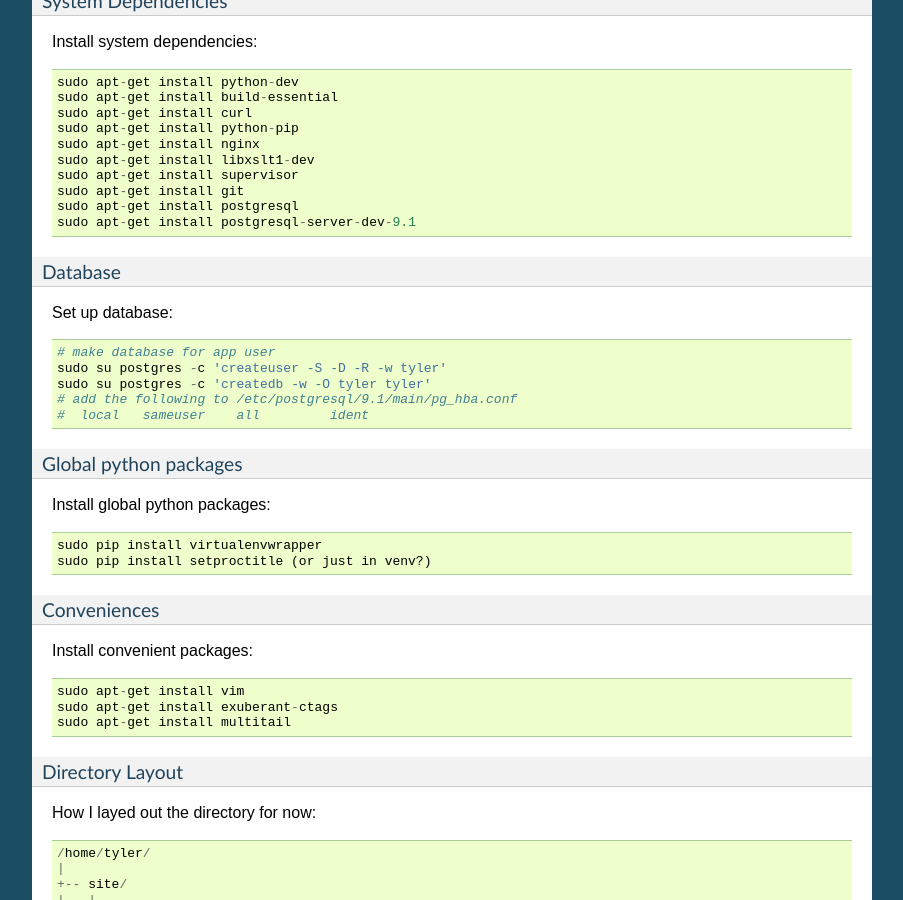
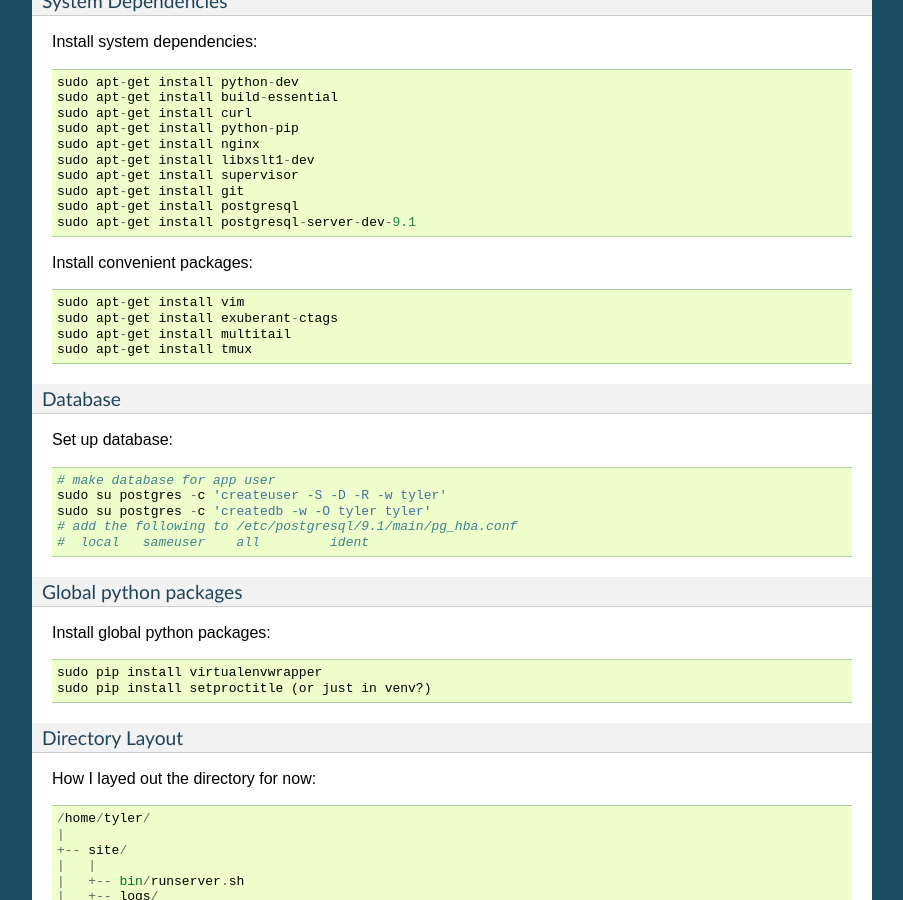
Before and after one commit to researchcompendia/researchcompendia, a Sphinx documentation site: the page built from docs/deployment.rst, in a window 1280 px wide and 900 px high, scrolled down 1564 px. Shown: the whole window, without its empty margins (198-1101 px from the left). Built offline with Sphinx 7.4.7, drawn with Linux system fonts in a browser that asks for light colours; pages that are not in the unit, such as notebooks, are missing from menus; some of the changed lines change nothing that is shown.

Commit message:
added tmux to convient packages

```diff
--- a/docs/deployment.rst
+++ b/docs/deployment.rst
@@ -109,6 +109,13 @@ Install system dependencies::
   sudo apt-get install postgresql
   sudo apt-get install postgresql-server-dev-9.1
 
+Install convenient packages::
+
+  sudo apt-get install vim
+  sudo apt-get install exuberant-ctags
+  sudo apt-get install multitail
+  sudo apt-get install tmux
+
 Database
 ::::::::
 
@@ -128,14 +135,6 @@ Install global python packages::
   sudo pip install virtualenvwrapper
   sudo pip install setproctitle (or just in venv?)
 
-Conveniences
-::::::::::::
-
-Install convenient packages::
-
-  sudo apt-get install vim
-  sudo apt-get install exuberant-ctags
-  sudo apt-get install multitail
 
 Directory Layout
 ::::::::::::::::
```
